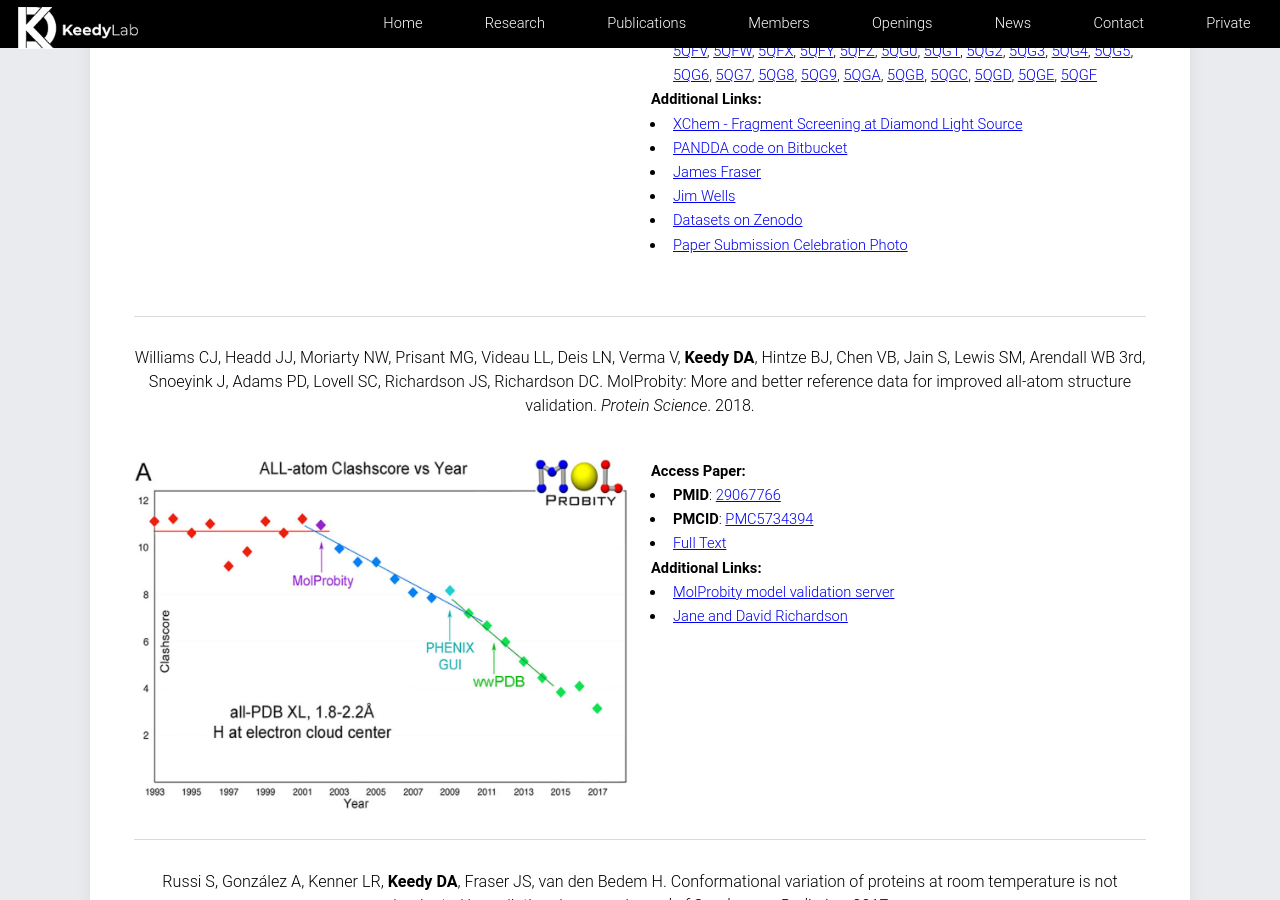
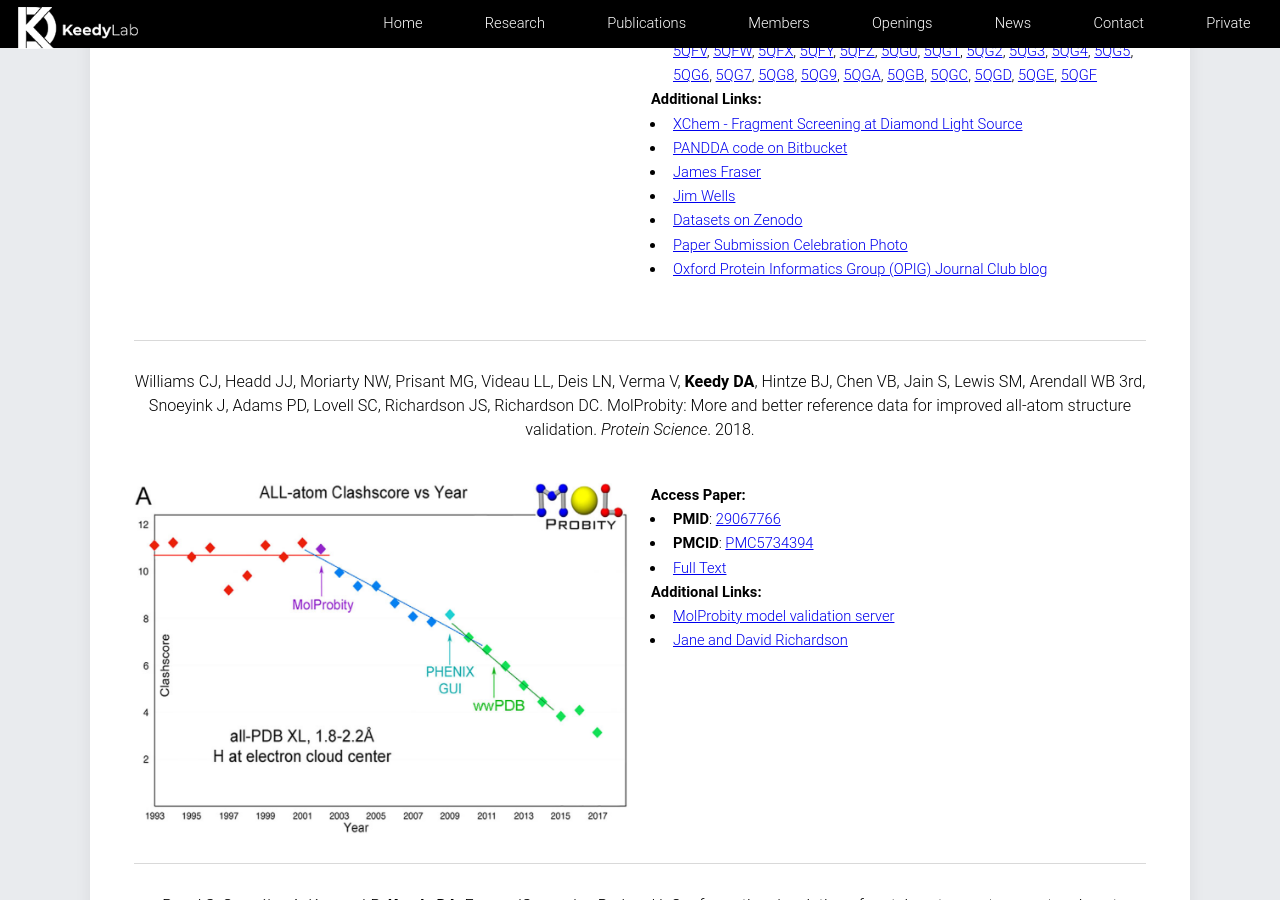
Before and after one commit to keedylab/keedylab.github.io, a Jekyll site: the page built from publications/index.html, in a window 1280 px wide and 900 px high, scrolled down 2348 px. Built offline with Jekyll 4.4.1, drawn with Linux system fonts in a browser that asks for light colours.

Commit message:
Added OPIG JC of PTP1B eLife paper

```diff
--- a/_data/publications.yml
+++ b/_data/publications.yml
@@ -181,6 +181,8 @@
       url: 'https://zenodo.org/record/1044103'
     - name: Paper Submission Celebration Photo
       url: 'https://twitter.com/fraser_lab/status/928125440014745600'
+    - name: Oxford Protein Informatics Group (OPIG) Journal Club blog
+      url: 'https://www.blopig.com/blog/2019/03/journal-club-investigating-allostery-with-a-lot-of-crystals/'
 
 - citation: 'Williams CJ, Headd JJ, Moriarty NW, Prisant MG, Videau LL, Deis LN, Verma V, **Keedy DA**, Hintze BJ, Chen VB, Jain S, Lewis SM, Arendall WB 3rd, Snoeyink J, Adams PD, Lovell SC, Richardson JS, Richardson DC. MolProbity: More and better reference data for improved all-atom structure validation. *Protein Science*. 2018.'
   date: 201801
```
